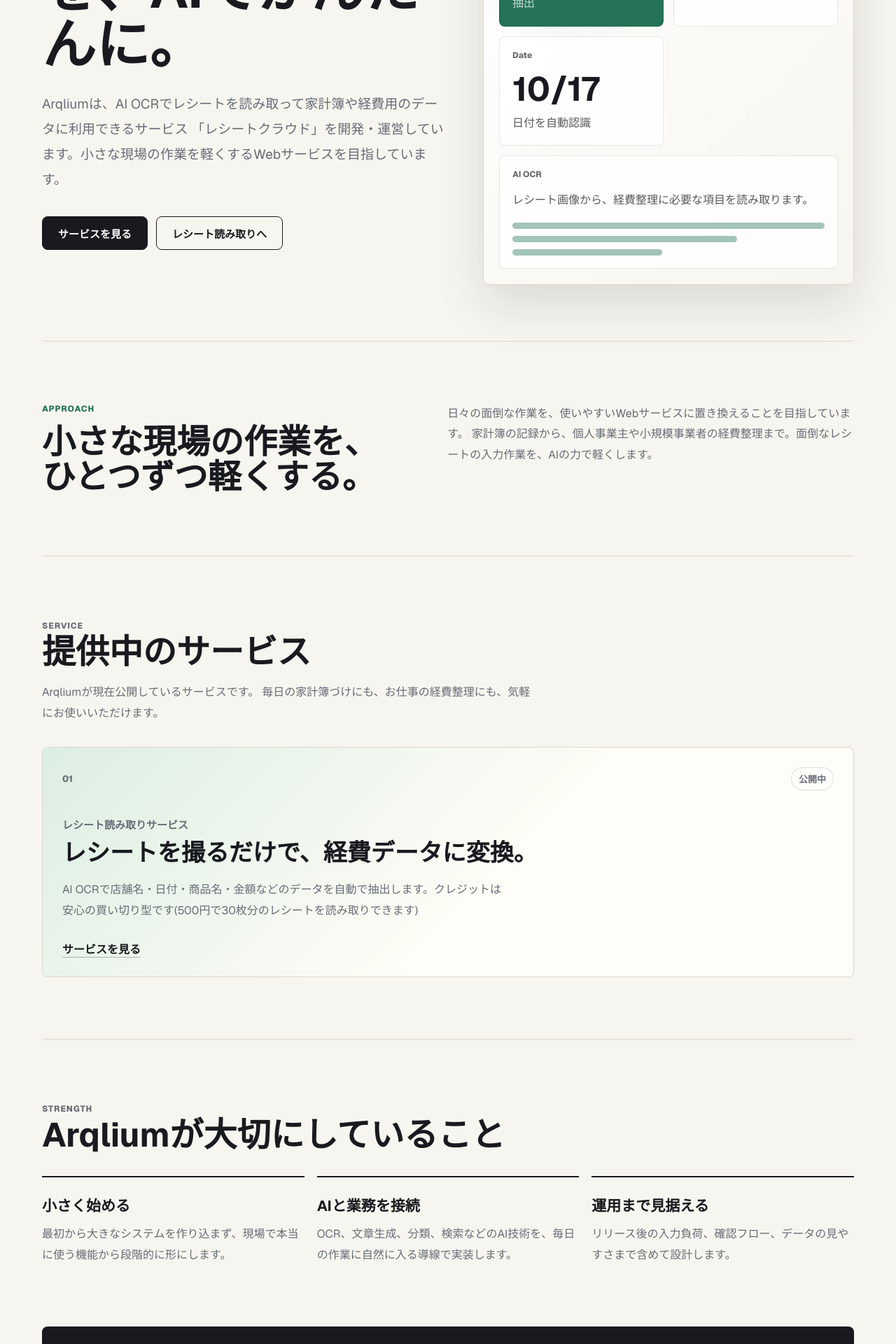
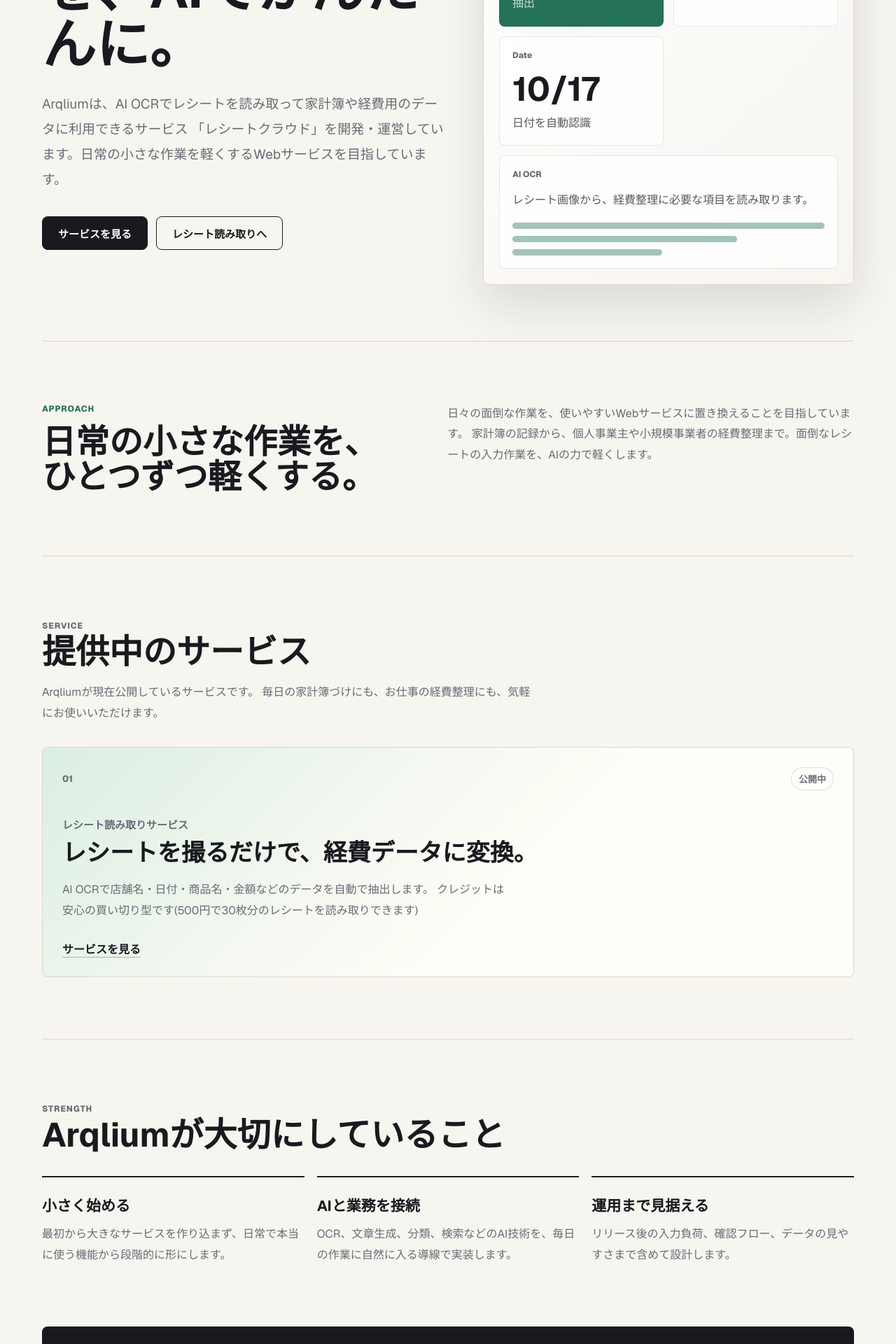
Before and after one commit to Goro0418/arqlium-hp, a Next.js app: page / in a window 1280 px wide. Shown: the part 360-2280 px from the top of the page at 70% size. Built offline with nearby package versions, Linux system fonts and the light colour scheme.

Commit message:
Replace genba wording with nichijo and more

```diff
--- a/app/page.tsx
+++ b/app/page.tsx
@@ -5,8 +5,7 @@
     tag: "公開中",
     title: "レシートを撮るだけで、経費データに変換。",
     description:
-      "AI OCRで店舗名・日付・商品名・金額などのデータを自動で抽出します。" +
-      "クレジットは安心の買い切り型です(500円で30枚分のレシートを読み取りできます)",
+      "AI OCRで店舗名・日付・商品名・金額などのデータを自動で抽出します。\nクレジットは安心の買い切り型です(500円で30枚分のレシートを読み取りできます)",
     href: "https://arqlium-receipt.com",
     accent: "green",
   },
@@ -15,7 +14,7 @@
 const strengths = [
   {
     label: "小さく始める",
-    body: "最初から大きなシステムを作り込まず、現場で本当に使う機能から段階的に形にします。",
+    body: "最初から大きなサービスを作り込まず、日常で本当に使う機能から段階的に形にします。",
   },
   {
     label: "AIと業務を接続",
@@ -47,7 +46,7 @@
           <h1>レシートの面倒を、AIでかんたんに。</h1>
           <p className="hero-lead">
             Arqliumは、AI OCRでレシートを読み取って家計簿や経費用のデータに利用できるサービス
-            「レシートクラウド」を開発・運営しています。小さな現場の作業を軽くするWebサービスを目指しています。
+            「レシートクラウド」を開発・運営しています。日常の小さな作業を軽くするWebサービスを目指しています。
           </p>
           <div className="hero-actions">
             <a className="button primary" href="#systems">
@@ -100,7 +99,7 @@
       <section className="section intro" id="approach">
         <div>
           <p className="section-label">Approach</p>
-          <h2>小さな現場の作業を、ひとつずつ軽くする。</h2>
+          <h2>日常の小さな作業を、ひとつずつ軽くする。</h2>
         </div>
         <p>
           日々の面倒な作業を、使いやすいWebサービスに置き換えることを目指しています。
```
